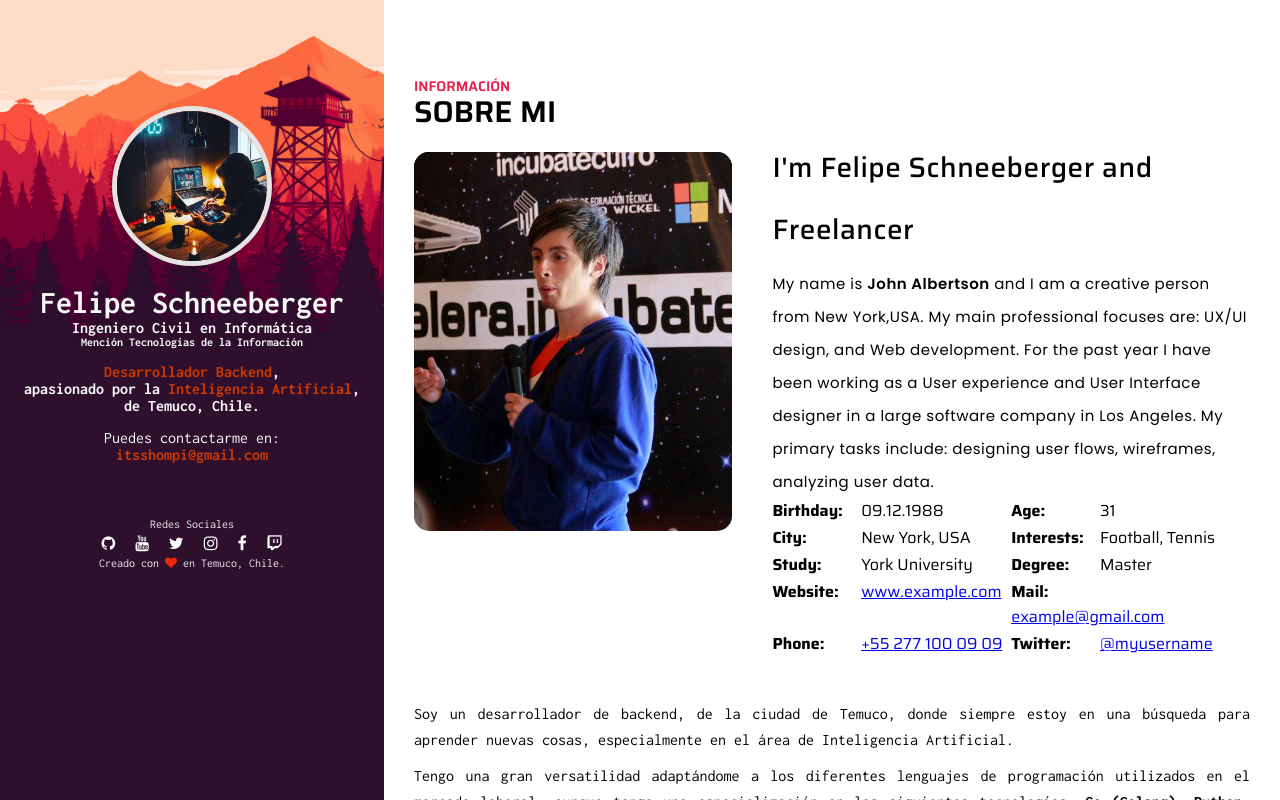
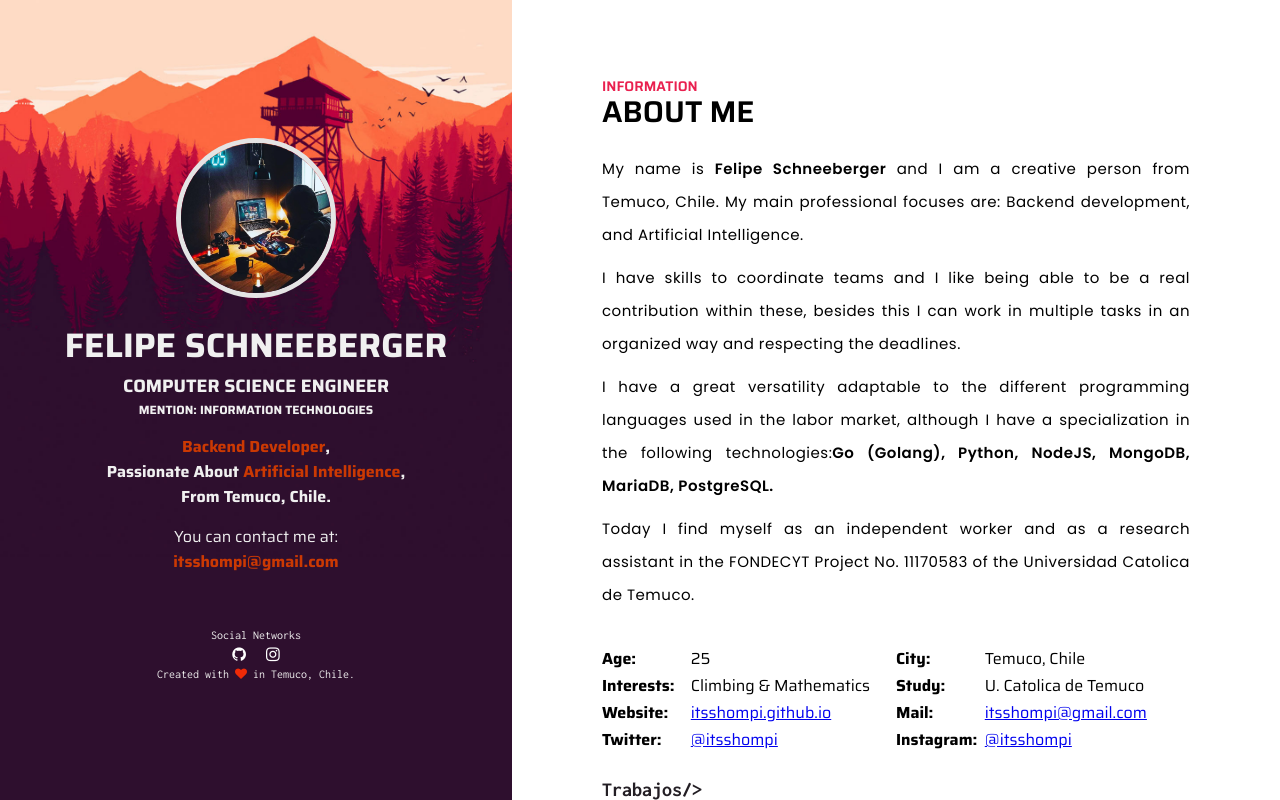
Before and after one commit to itsshompi/itsshompi-page, a React (Create React App) app: page / in a window 1280 px wide. Built offline with nearby package versions, Linux system fonts and the light colour scheme.

Commit message:
page in english

```diff
--- a/src/components/AboutMe/main.css
+++ b/src/components/AboutMe/main.css
@@ -7,22 +7,23 @@ div {
   outline: none;
 }
 
-
 .container-main {
-  display: inline-block;
   background: #ffffff;
-  width: calc(70%);
-}
-@media (min-width: 768px) {
-  .container-main {
   position: fixed;
   top: 0;
   right: 0;
   height: 100%;
-    width: calc(70%);
+  width: 60%;
   overflow-y: scroll;
   -webkit-overflow-scrolling: touch;
   overflow-x: hidden;
+}
+
+@media (max-width: 768px) {
+  .container-main {
+    width: 100%;
+    display: inline-block;
+    position: relative;
   }
 }
 
@@ -34,7 +35,7 @@ div {
 }
 
 .shompi_about{
-  margin: 75px 30px;
+  margin: 75px 90px;
   overflow: auto;
   font-family: 'Inconsolata', monospace;
 }
@@ -71,61 +72,19 @@ div {
   float: left;
   display: flex;
 }
-.shompi_about .parts .leftpart {
-  width: 40%;
-  height: auto;
-}
 
-.shompi_about .parts .leftpart .about_image {
-  position: relative;
-  border-radius: 15px;
-}
 
-.shompi_about .parts .leftpart .about_image img {
-  min-width: 100%;
-  border-radius: 15px;
-  width: 100%;
-}
 
-.shompi_about .parts .leftpart .main_image {
-  position: absolute;
-  width: 100%;
-  top: 0px;
-  bottom: 0px;
-  right: 0px;
-  background-repeat: no-repeat;
-  background-size: cover;
-  background-position: center;
-  background-image: url(../../images/me-full.jpg);
-  border-radius: 15px;
-}
 
-.shompi_about .parts .rightpart {
-  width: 60%;
-  height: auto;
-  padding-left: 40px;
-  position: relative;
-  top: -15px;
-}
-
-.shompi_about .parts .rightpart .name_holder {
-  margin-bottom: 7px;
-}
-
-.shompi_about .parts .rightpart .name_holder p {
-  color: #000;
-  font-family: 'Saira', sans-serif;
-  font-size: 28px;
-  font-weight: 500;
-}
-
-.shompi_about .parts .rightpart p {
+.shompi_about p {
   color: #000;
   font-family: 'Poppins', sans-serif;
   font-size: 15px;
   line-height: 2.2;
   letter-spacing: 0.5px;
   font-weight: 400;
+  margin-bottom: 10px;
+  text-align: justify;
 }
 
 .shompi_about .about_short_contact_wrap {
@@ -133,7 +92,7 @@ div {
   height: auto;
   clear: both;
   float: left;
-  margin-bottom: 28px;
+  margin: 25px 0px;
   -webkit-box-sizing: border-box;
   -moz-box-sizing: border-box;
   box-sizing: border-box;
--- a/src/components/AboutMe/main.js
+++ b/src/components/AboutMe/main.js
@@ -1,10 +1,8 @@
 import React, { Component } from 'react';
-import ModalImage from 'react-modal-image'
 
 //CSS
 import './main.css';
 //Images
-import timeline from '../../images/timeline.png';
 
 //Projects
 import bautista from '../../images/projects/bautista.png';
@@ -16,8 +14,6 @@ import las_terrazas from '../../images/projects/las_terrazas.png';
 import ftemuco from '../../images/projects/ftemuco.png';
 import cloudeducation from '../../images/projects/CloudEducation.png';
 import s3e2 from '../../images/projects/s3e2.png';
-import image_black from '../../images/black.jpg';
-import me from '../../images/me-full.jpg';
 
 export default class Main extends Component {
   render() {
@@ -26,85 +22,54 @@ export default class Main extends Component {
         <section className="shompi_secction">
           <div className="shompi_about">
             <div className="shompi_main_title">
-              <span>Información</span>
-              <h3>Sobre Mi</h3>
-            </div>
-            <div className="parts">
-              <div className="leftpart">
-                <div className="about_image">
-                  <img src={image_black}/>
-                  <div className="main_image"></div>
-                </div>
-              </div>
-              <div className="rightpart">
-                <div className="name_holder">
-                  <p>I'm Felipe Schneeberger and
-                    <span className="jetix_animate_text"> Freelancer</span>
-                    <span className="typed-cursor"></span>
-                  </p>
+              <span>Information</span>
+              <h3>About Me</h3>
             </div>
             <div className="texts">
-									<p>My name is <strong>John Albertson</strong> and I am a creative person from New York,USA. My main professional focuses are: UX/UI design, and Web development. For the past year I have been working as a User experience and User Interface designer in a large software company in Los Angeles. My primary tasks include: designing user flows, wireframes, analyzing user data.</p>
+
+              <p>My name is <strong>Felipe Schneeberger</strong> and I am a creative person from Temuco, Chile.
+              My main professional focuses are: Backend development, and Artificial Intelligence. </p>
+
+              <p>I have skills to coordinate teams and I like being able to be a real contribution within
+              these, besides this I can work in multiple tasks in an organized way and respecting the
+              deadlines.</p>
+
+              <p>I have a great versatility adaptable to the different programming languages used in the labor market,
+              although I have a specialization in the following technologies:
+              <strong>Go (Golang), Python, NodeJS, MongoDB, MariaDB, PostgreSQL.</strong></p>
+
+              <p>Today I find myself as an independent worker and as a research assistant in the
+              FONDECYT Project No. 11170583 of the Universidad Catolica de Temuco.</p>
+
             </div>
+
             <div className="about_short_contact_wrap">
               <ul>
                 <li>
-											<span><label>Birthday:</label> 09.12.1988</span>
+                  <span><label>Age:</label> 25</span>
                 </li>
                 <li>
-											<span><label>Age:</label> 31</span>
+                  <span><label>City:</label> Temuco, Chile</span>
                 </li>
                 <li>
-											<span><label>City:</label> New York, USA</span>
+                  <span><label>Interests:</label> Climbing & Mathematics </span>
                 </li>
                 <li>
-											<span><label>Interests:</label> Football, Tennis</span>
+                  <span><label>Study:</label> U. Catolica de Temuco</span>
                 </li>
                 <li>
-											<span><label>Study:</label> York University</span>
+                  <span><label>Website:</label> <a href="https://github.com/itsshompi" target="_blank" rel="noopener noreferrer">itsshompi.github.io</a></span>
                 </li>
                 <li>
-											<span><label>Degree:</label> Master</span>
+                  <span><label>Mail:</label> <a href="mailto:itsshompi@gmail.com">itsshompi@gmail.com</a></span>
                 </li>
                 <li>
-											<span><label>Website:</label> <a href="#">www.example.com</a></span>
+                  <span><label>Twitter:</label> <a href="https://twitter.com/itsshompi" target="_blank" rel="noopener noreferrer">@itsshompi</a></span>
                 </li>
                 <li>
-											<span><label>Mail:</label> <a href="mailto:example@gmail.com">example@gmail.com</a></span>
-										</li>
-										<li>
-											<span><label>Phone:</label> <a href="#">+55 277 100 09 09</a></span>
-										</li>
-										<li>
-											<span><label>Twitter:</label> <a href="#">@myusername</a></span>
+                  <span><label>Instagram:</label> <a href="https://www.instagram.com/itsshompi" target="_blank" rel="noopener noreferrer">@itsshompi</a></span>
                 </li>
               </ul>
-								</div>
-              </div>
-            </div>
-            <p className="copy">
-              Soy un desarrollador de backend, de la ciudad de Temuco, donde siempre estoy en una búsqueda para
-              aprender nuevas cosas, especialmente en el área de Inteligencia Artificial.
-            </p>
-            <p className="copy">
-              Tengo una gran versatilidad adaptándome a los diferentes lenguajes de programación utilizados
-              en el mercado laboral, aunque tengo una especialización en las siguientes
-              tecnologías: <span>Go (Golang), Python, NodeJS, MongoDB, MariaDB, PostgreSQL.</span>
-            </p>
-            <p className="copy">
-              Tengo habilidades para coordinar equipos y me gusta poder ser una contribución real dentro de éstos,
-              además de esto puedo trabajar en múltiples tareas de forma organizada y respetando los deadlines.
-            </p>
-            <p className="copy">
-              Hoy me encuentro como trabajador <span>Freelance</span> y como
-              asistente en <span>Proyecto FONDECYT Nº 11170583</span> de la Universidad Catolica de Temuco.
-            </p>
-
-            <div className="timeline">
-              <h2>
-                  linea de tiempo/>
-              </h2>
-              <img className="timeline" src={timeline} />
             </div>
 
             <div className="works">
--- a/src/components/App.js
+++ b/src/components/App.js
@@ -2,7 +2,6 @@ import React, { Component } from 'react';
 
 import Info from './Info/info';
 import AboutMe from './AboutMe/main';
-import Menu from './Menu/menu';
 
 class App extends Component {
   render() {
--- a/src/components/Info/info.css
+++ b/src/components/Info/info.css
@@ -1,36 +1,36 @@
 .container-info {
-  display: inline-block;
-  position: relative;
-  width: 30%;
-  min-height: 490px;
+  float: left;
+  position: fixed;
+  left: 0;
+  top: 0;
+  height: 100%;
+  width: 40%;
   background-image: url("../../images/bg_01.jpg");
   background-repeat: no-repeat;
   background-size: cover;
 }
 
-@media (min-width: 768px) {
+@media (max-width: 768px) {
   .container-info {
-    float: left;
-    position: fixed;
-    left: 0;
-    top: 0;
-    height: 100%;
-    width: 30%;
+    display: inline-block;
+    position: relative;
+    width: 100%;
+    min-height: 490px;
   }
 }
 
 .principal{
   margin: 20px 0px 5px 0px;
-  font-family: 'Inconsolata', monospace;
+  font-family: 'Saira', monospace;
   text-align: center;
-  color: #f7f7f7;
+  color: #f0f0f0;
 }
 .principal h1 {
-  font-size: 32px;
+  font-size: 34px;
 }
 
 .principal h2{
-  font-size: 16px;
+  font-size: 18px;
 }
 
 .principal h3 {
@@ -55,13 +55,18 @@
 .inner-block {
     padding: 1.25rem
 }
-@media screen and (max-width: 768px) {
-    .inner-block {
-        padding: 1.5625rem
-    }
-}
+
 .inner-block .content-block{
   margin: 25% 0 0;
+}
+
+@media screen and (max-width: 768px) {
+  .inner-block {
+      padding: 2.5625rem
+  }
+  .inner-block .content-block{
+    margin: 5% 0 0;
+  }
 }
 
 .avatar {
--- a/src/components/Info/info.js
+++ b/src/components/Info/info.js
@@ -14,33 +14,27 @@ export default class Info extends Component {
           <div className="content-block">
             <img className="avatar" src={avatar} role="presentation" alt="Felipe Schneeberger"/>
             <div className="principal">
-              <h1>Felipe Schneeberger</h1>
-              <h2>Ingeniero Civil en Informática</h2>
-              <h3>Mención Tecnologias de la Información</h3>
-
+              <h1>FELIPE SCHNEEBERGER</h1>
+              <h2>COMPUTER SCIENCE ENGINEER</h2>
+              <h3>MENTION: INFORMATION TECHNOLOGIES</h3>
               <h4>
-                <span>Desarrollador Backend</span>,<br/>
-                apasionado por la <span>Inteligencia Artificial</span>,
-                <br/> de Temuco, Chile.
+                <span>Backend Developer</span>,<br/>
+                 Passionate About <span>Artificial Intelligence</span>,
+                 <br/> From Temuco, Chile.
               </h4>
-
               <p>
-                Puedes contactarme en:
+                You can contact me at:
                 <br/>
                 <span>itsshompi@gmail.com</span>
               </p>
             </div>
             <div className="footer">
-              <p>Redes Sociales</p>
+              <p>Social Networks</p>
               <ul>
                 <li><a href="https://github.com/itsshompi" target="_blank" rel="noopener noreferrer"><i className="fa fa-github"></i></a></li>
-                <li><a href="https://www.youtube.com/channel/UCpsVc3k595ADJaHoC1s6zWA" target="_blank" rel="noopener noreferrer"><i className="fa fa-youtube"></i></a></li>
-                <li><a href="https://twitter.com/itsshompi" target="_blank" rel="noopener noreferrer"><i className="fa fa-twitter"></i></a></li>
                 <li><a href="https://www.instagram.com/itsshompi" target="_blank" rel="noopener noreferrer"><i className="fa fa-instagram"></i></a></li>
-                <li><a href="https://www.facebook.com/itsshompi" target="_blank" rel="noopener noreferrer"><i className="fa fa-facebook"></i></a></li>
-                <li><a href="https://twitch.tv/itsshompi" target="_blank" rel="noopener noreferrer"><i className="fa fa-twitch"></i></a></li>
               </ul>
-              <p>Creado con <i className="fa fa-heart"></i> en Temuco, Chile.</p>
+              <p>Created with <i className="fa fa-heart"></i> in Temuco, Chile.</p>
             </div>
           </div>
         </div>
--- a/src/components/Menu/menu.css
+++ b/src/components/Menu/menu.css
@@ -2,16 +2,17 @@
   display: inline-block;
   position: relative;
   width: 100%;
-  min-height: 490px;
-  background: #181818;
+  top: 0;
+  right: 0;
+  background: #dadada;
 }
 
 @media (min-width: 768px) {
   .container-menu {
     position: fixed;
-    left: calc(40%);
     top: 0;
-    height: 100%;
-    width: 50px;
+    right: 0;
+    height: 50px;
+    width: 100%;
   }
 }
```
Lines whose indentation alone changed are shown as unchanged.
